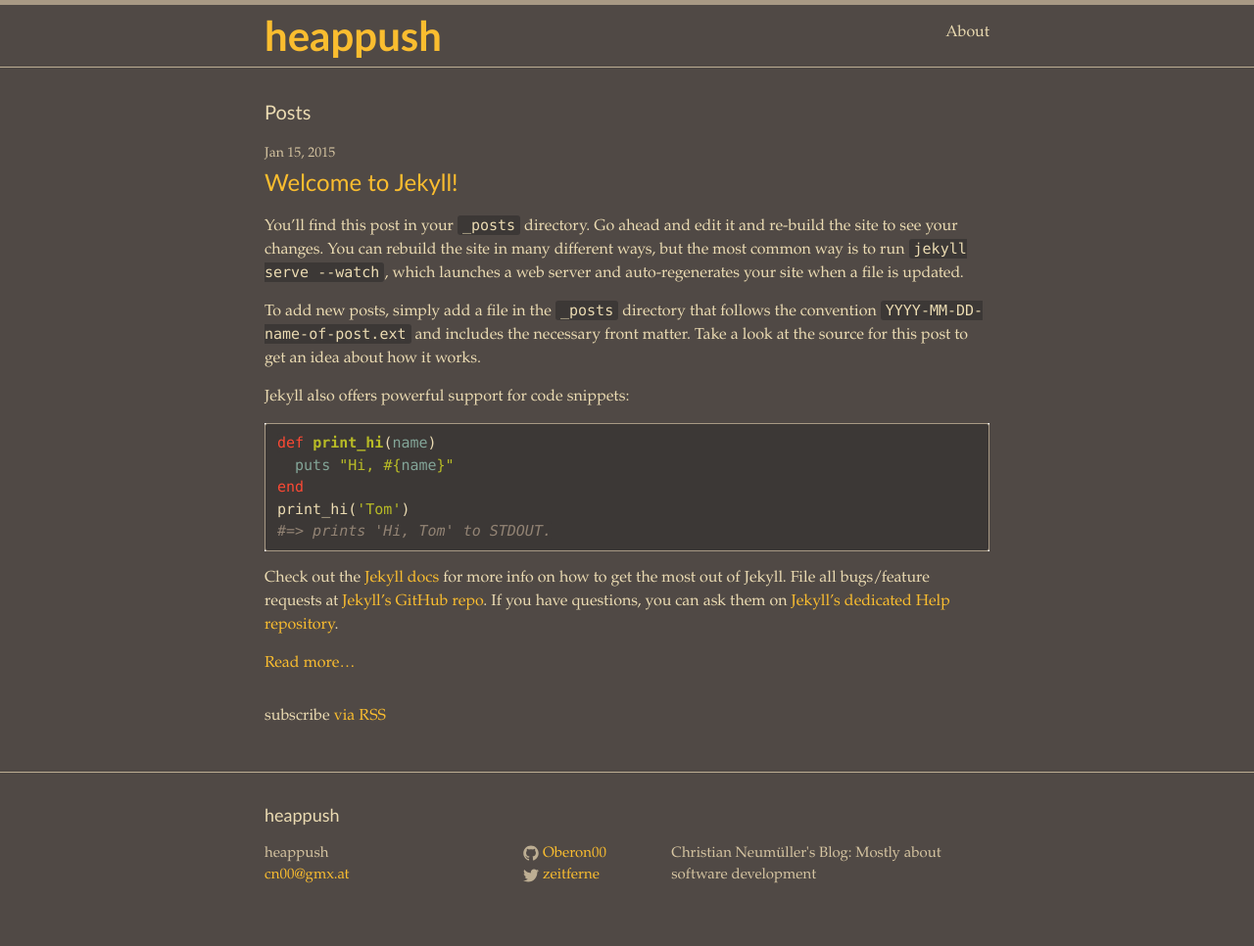
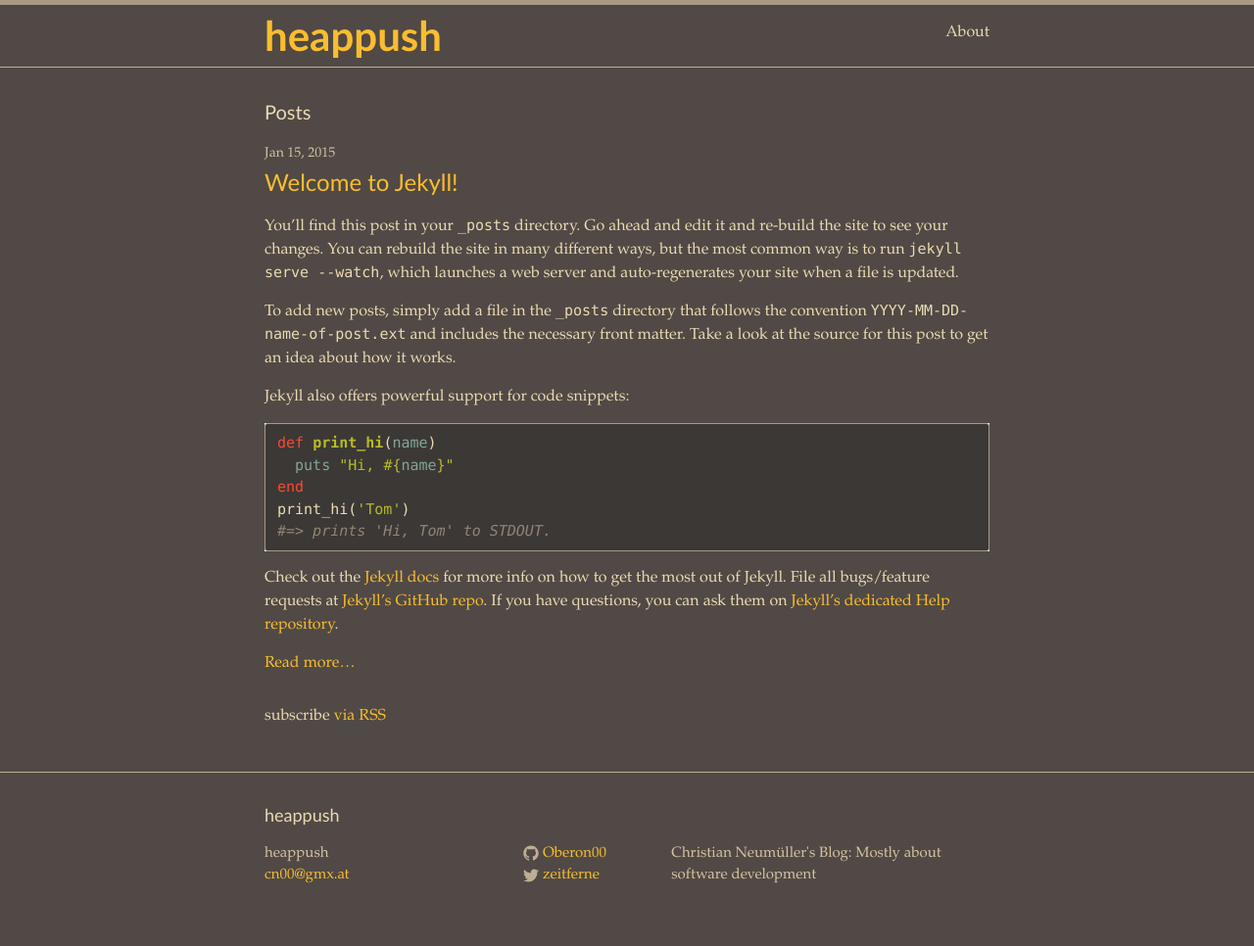
Before and after one commit to Oberon00/Oberon00.github.io, a Jekyll site: the page built from index.html, in a window 1280 px wide. Shown: the whole page at 98% size. Built offline with Jekyll 4.4.1, drawn with Linux system fonts in a browser that asks for light colours.

Commit message:
Some CSS tweaks.

```diff
--- a/_sass/_base.scss
+++ b/_sass/_base.scss
@@ -129,16 +129,12 @@
 pre,
 code {
     font-size: 15px;
-    background-color: $cl-hl-bg;
-    border-radius: 3px;
     font-family: $mono-font-family;
 }
 
-code {
-    padding: 1px 5px;
-}
-
 pre {
+    background-color: $cl-hl-bg;
+    border-radius: 3px;
     border: 1px solid $cl-sep;
     padding: 8px 12px;
     overflow-x: auto;
@@ -156,7 +152,7 @@
  * Wrapper
  */
 .wrapper {
-    max-width: -webkit-calc(100px - (#{$spacing-unit} * 2));
+    max-width: -webkit-calc(800px - (#{$spacing-unit} * 2));
     max-width:         calc(800px - (#{$spacing-unit} * 2));
     margin-right: auto;
     margin-left: auto;
--- a/_sass/_syntax-highlighting.scss
+++ b/_sass/_syntax-highlighting.scss
@@ -8,7 +8,7 @@
     .c     { color: $cl-medium; font-style: italic } // Comment
     .err   { color: #a61717; background-color: #e3d2d2 } // Error
     .k     { color: $cl-red; } // Keyword
-    .o     { font-weight: bold; } // Operator
+//  .o     { font-weight: bold; } // Operator
     .cm    { color: $cl-medium; font-style: italic } // Comment.Multiline
     .cp    { color: $cl-medium; font-weight: bold } // Comment.Preproc
     .c1    { color: $cl-medium; font-style: italic } // Comment.Single
```
